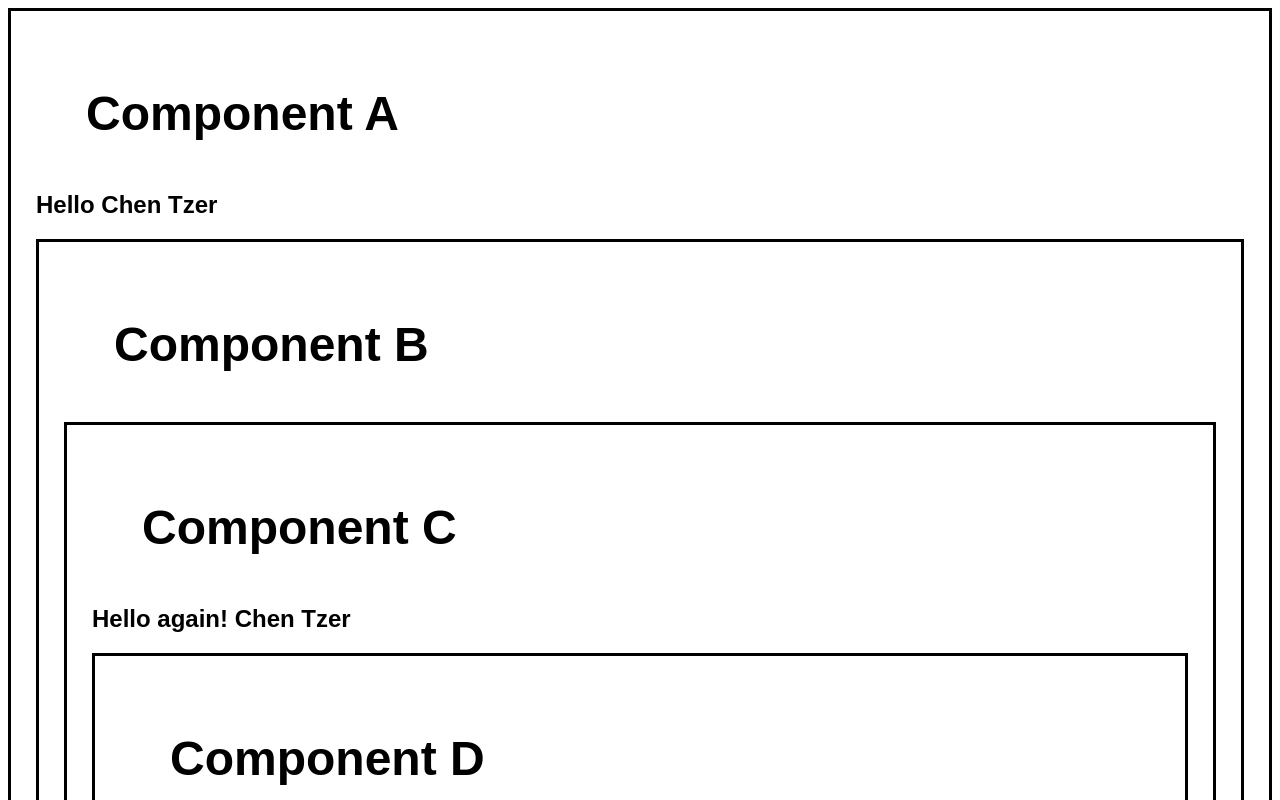
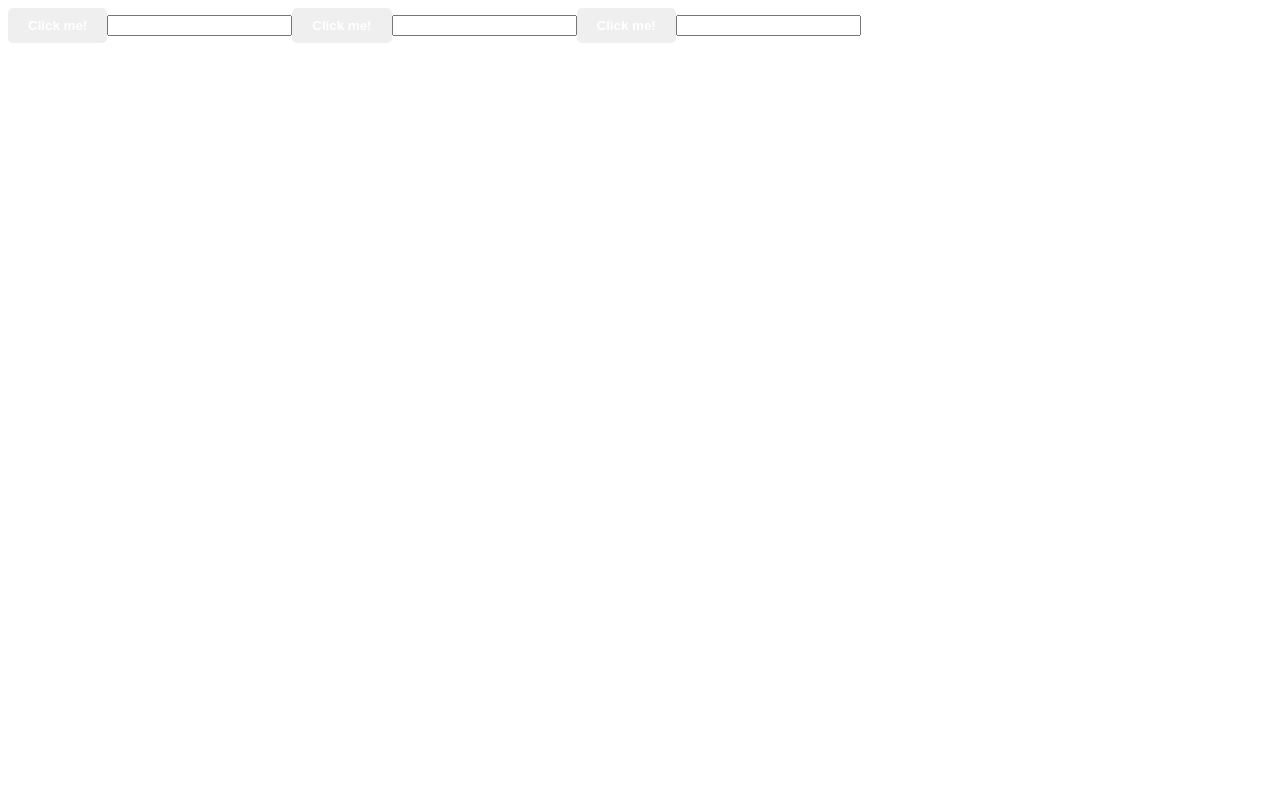
Before and after one commit to ChenTzer/ReactExercise, a React (Vite) app in the folder my-react-app/: page / in a window 1280 px wide. Shown: the top 800 px of the page. Built offline with nearby package versions, Linux system fonts and the light colour scheme.

Commit message:
Lesson 19 1) useRef

```diff
--- a/my-react-app/src/App.jsx
+++ b/my-react-app/src/App.jsx
@@ -1,13 +1,10 @@
-import Lesson18ComponentA from './Lesson18ComponentA';
-import Lesson18ComponentB from './Lesson18ComponentB';
-import Lesson18ComponentC from './Lesson18ComponentC';
-import Lesson18ComponentD from './Lesson18ComponentD';
 import React from 'react';
+import Lesson19MyComponent from './Lesson19MyComponent';
 
 function App() {
 
   return (
-    <Lesson18ComponentA></Lesson18ComponentA>
+    <Lesson19MyComponent></Lesson19MyComponent>
   );
 
 }
--- /dev/null
+++ b/my-react-app/src/Lesson19MyComponent.jsx
@@ -0,0 +1,49 @@
+import React, {useState, useEffect, useRef} from 'react';
+
+function Lesson19MyComponent(){
+
+    const inputRef1 = useRef(0);
+    const inputRef2 = useRef(0);
+    const inputRef3 = useRef(0);
+
+    useEffect (() => {
+            console.log("COMPONENT RENDERED")
+        }
+    )
+
+    function handleClick1(){
+        inputRef1.current.focus();
+        inputRef1.current.style.backgroundColor ="yellow";
+        inputRef2.current.style.backgroundColor ="";
+        inputRef3.current.style.backgroundColor ="";
+    }
+
+    function handleClick2(){
+        inputRef2.current.focus();
+        inputRef2.current.style.backgroundColor ="yellow";
+        inputRef1.current.style.backgroundColor ="";
+        inputRef3.current.style.backgroundColor ="";
+    }
+
+    function handleClick3(){
+        inputRef3.current.focus();
+        inputRef3.current.style.backgroundColor ="yellow";
+        inputRef1.current.style.backgroundColor ="";
+        inputRef2.current.style.backgroundColor ="";
+    }
+
+    return(
+        <div>
+            <button onClick={handleClick1}>Click me!</button>
+            <input ref={inputRef1}/>
+
+            <button onClick={handleClick2}>Click me!</button>
+            <input ref={inputRef2}/>
+
+            <button onClick={handleClick3}>Click me!</button>
+            <input ref={inputRef3}/>
+        </div>
+    );
+}
+
+export default Lesson19MyComponent
```
Also changed, not shown: 1 other file (tests, documents, lock files or other folders).
